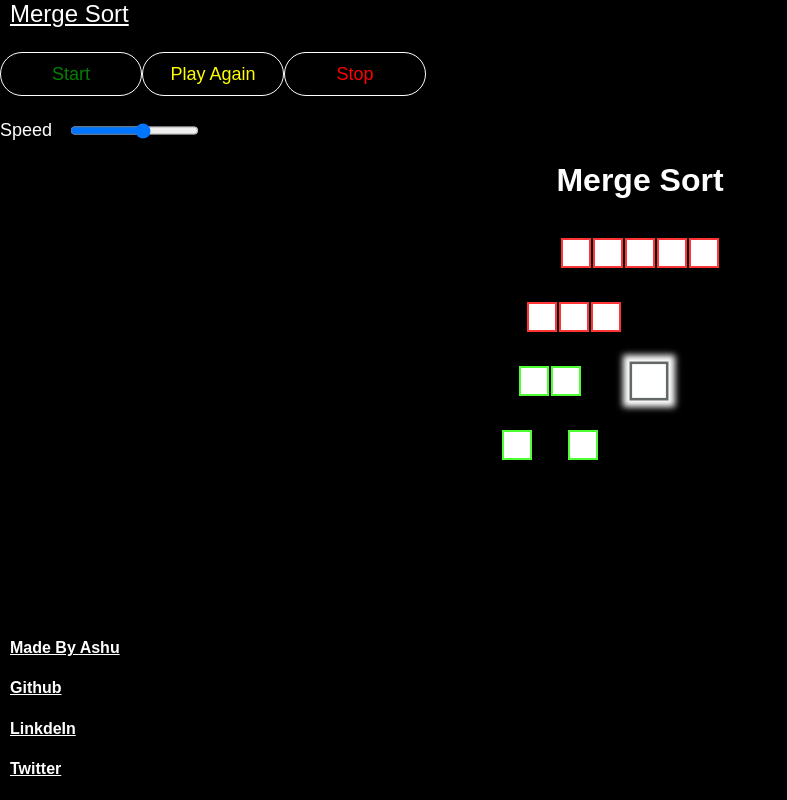
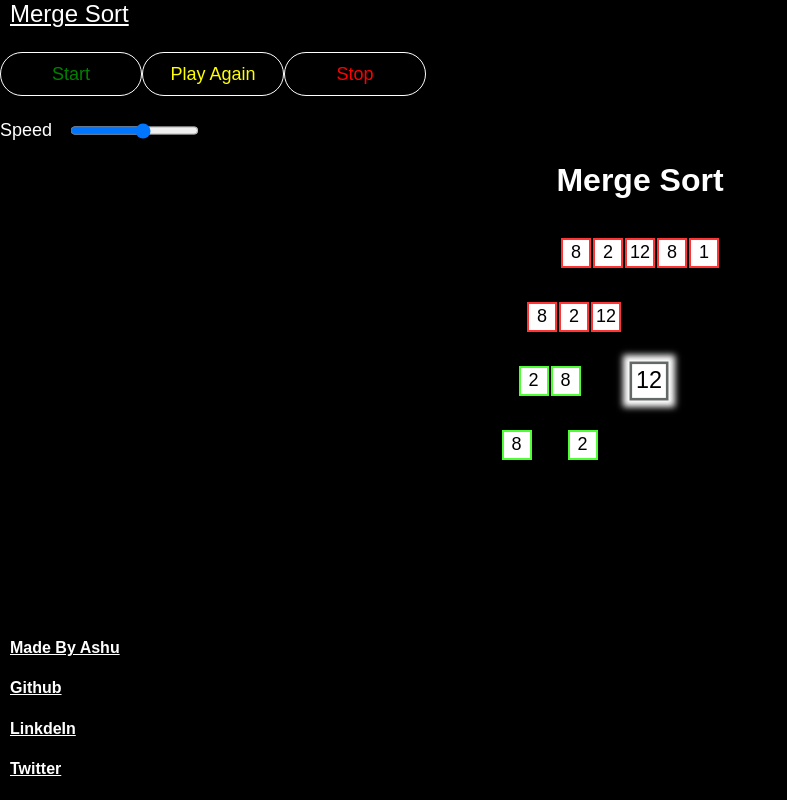
Before and after one commit to TheSTL/Visualize-Sorting-Algorithm, a React (Create React App) app: page /merge-sort in a window 1280 px wide. Both pictures are taken after a click on the button "Start". Shown: the whole page, without its empty margins (0-787 px from the left). Built offline with nearby package versions, Linux system fonts and the light colour scheme.

Commit message:
fix array-element color

```diff
--- a/src/App.css
+++ b/src/App.css
@@ -84,7 +84,7 @@ border-radius: 44px;
   margin: 1px;
 
   text-align: center;
-
+    color: black;
   opacity: 0;
 
   box-sizing: content-box;
```
